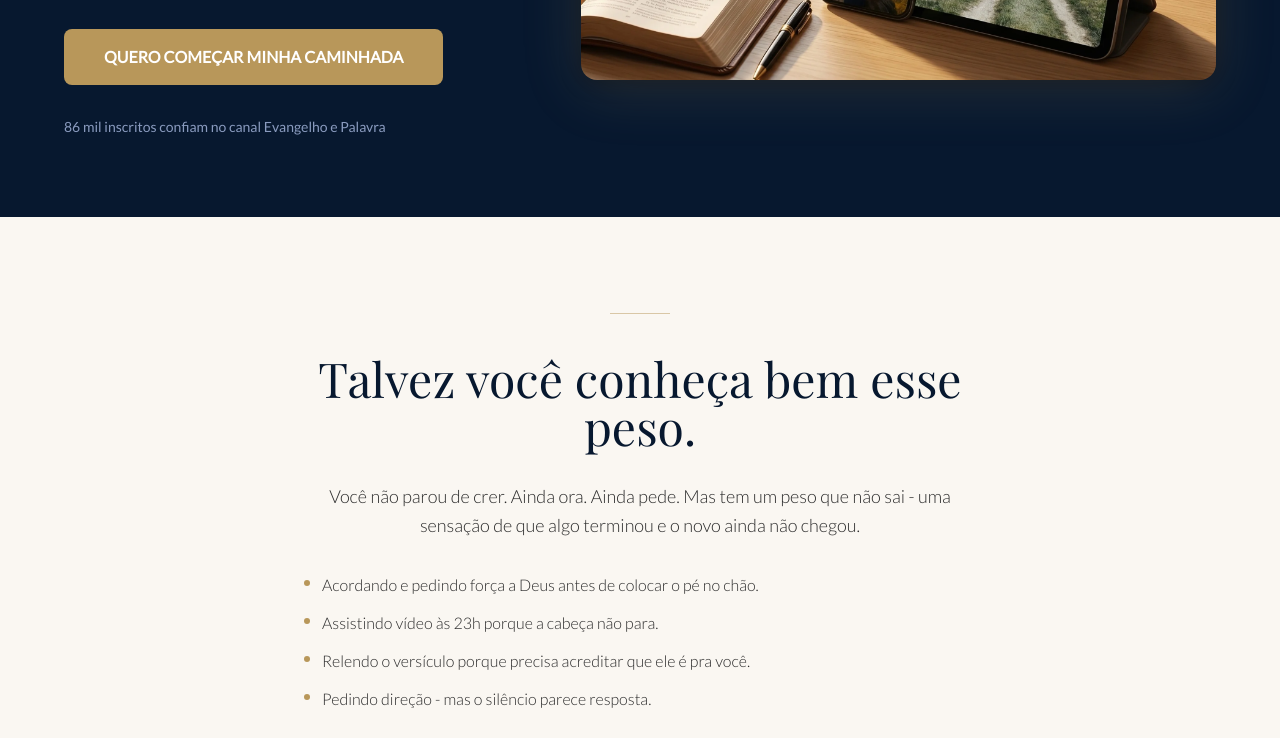
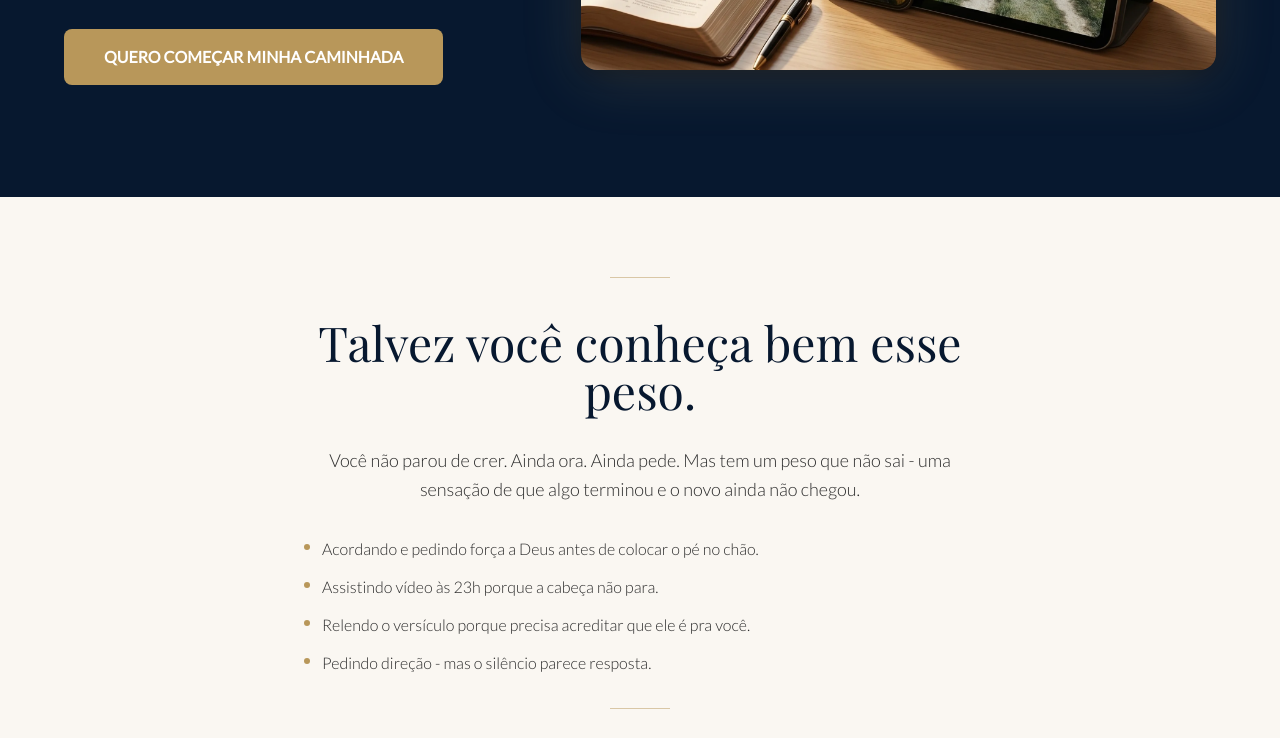
Before and after one commit to VilaCrunk/caminhadadefe, a plain HTML site: page index.html in a window 1280 px wide. Shown: the part 479-1217 px from the top of the page. Drawn offline with nearby package versions, Linux system fonts and the light colour scheme; a web font is replaced by a local one.

Commit message:
refactor: remove 86k social proof from hero, tighten S2 top padding
Co-Authored-By: Claude Sonnet 4.6 <noreply@anthropic.com>

```diff
--- a/index.html
+++ b/index.html
@@ -112,9 +112,6 @@
          class="inline-block bg-gold hover:bg-gold-light font-sans font-semibold text-base px-10 py-4 rounded-lg transition-colors duration-200 cursor-pointer mb-6" style="color:#FFFFFF;">
         QUERO COMEÇAR MINHA CAMINHADA
       </a>
-      <p class="font-sans text-sm" style="color:#8A9BBF;">
-        86 mil inscritos confiam no canal Evangelho e Palavra
-      </p>
     </div>
 
     <!-- Desktop: duas colunas -->
@@ -135,9 +132,6 @@
            class="inline-block bg-gold hover:bg-gold-light text-white font-sans font-semibold text-base px-10 py-4 rounded-lg transition-colors duration-200 cursor-pointer mb-8">
           QUERO COMEÇAR MINHA CAMINHADA
         </a>
-        <p class="font-sans text-sm" style="color:#8A9BBF;">
-          86 mil inscritos confiam no canal Evangelho e Palavra
-        </p>
       </div>
       <div class="flex items-center h-full">
         <img src="assets/mockup-hero-43.webp"
@@ -152,7 +146,7 @@
 </section>
 
 <!-- S2+S3: Dor + Validação -->
-<section class="bg-bg py-16 lg:py-24 px-6">
+<section class="bg-bg py-10 lg:py-20 px-6">
   <div class="max-w-2xl mx-auto text-center fade-in">
     <div class="gold-divider mb-10"></div>
 
```
